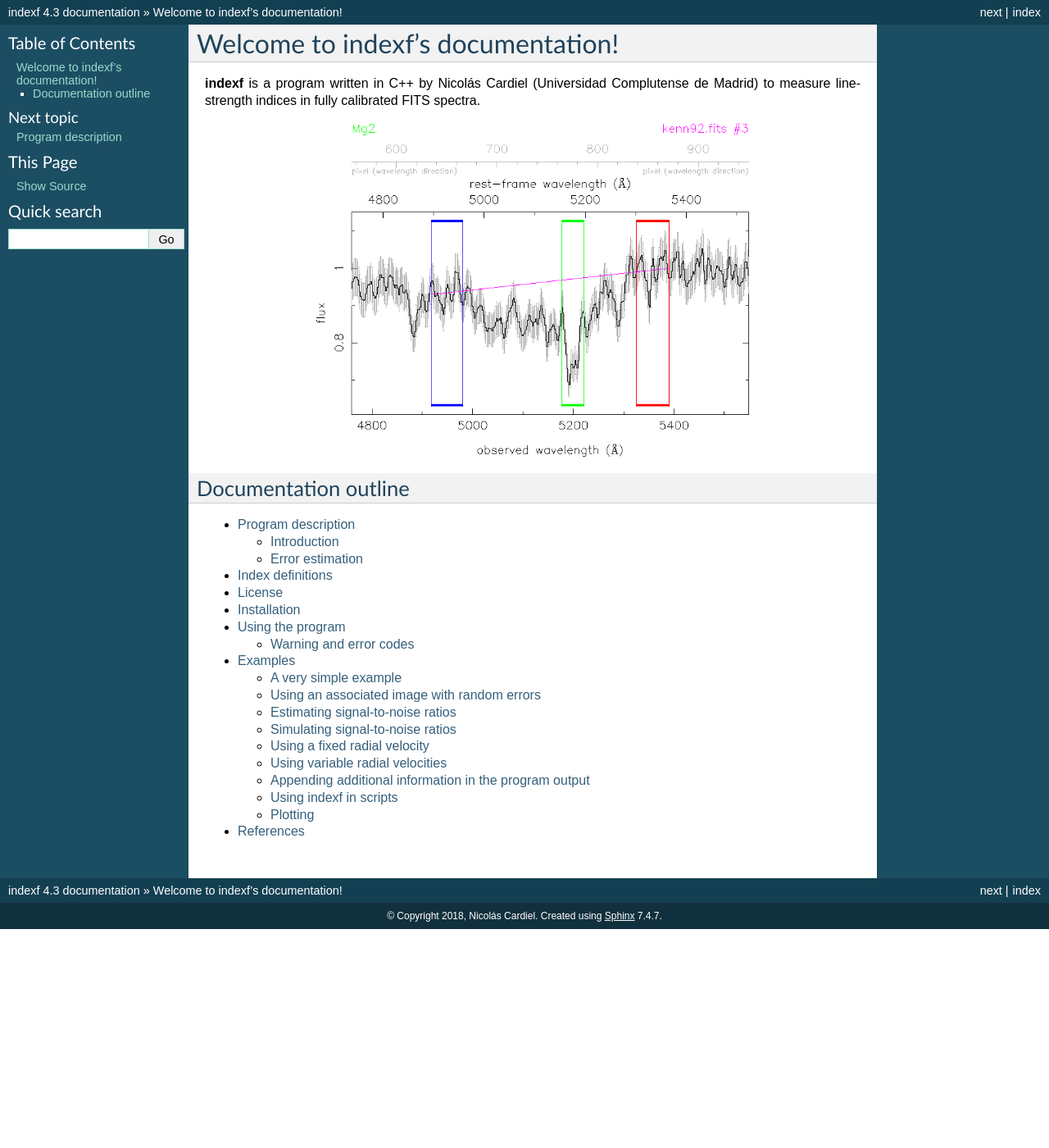
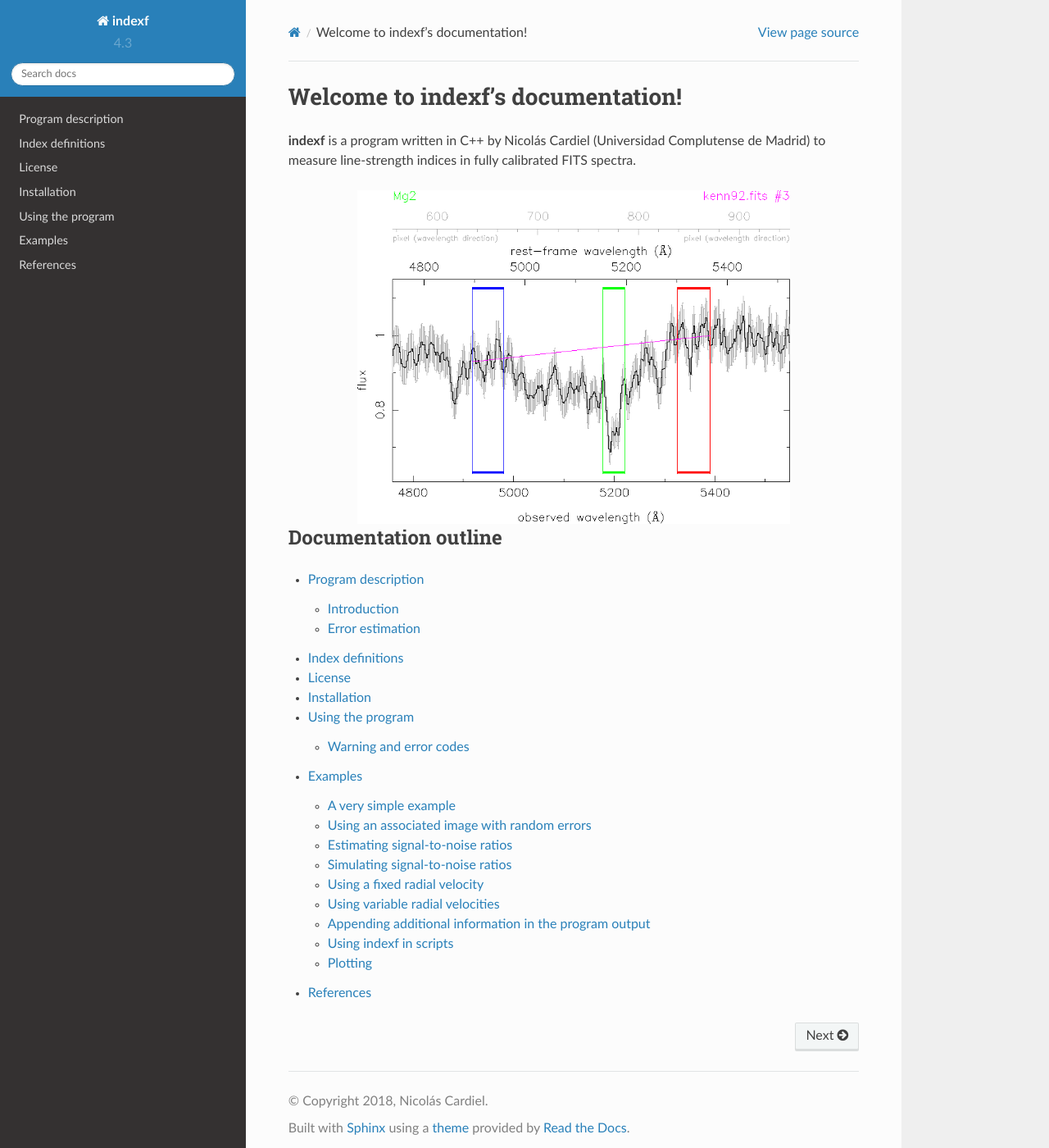
Before and after one commit to nicocardiel/indexf, a Sphinx documentation site: the page built from docs/index.rst, in a window 1280 px wide and 1400 px high. Shown: the whole window at 82% size. Built offline with Sphinx 7.4.7 and the Read the Docs theme 2.0.0, drawn with Linux system fonts in a browser that asks for light colours; formulas are drawn with MathJax 3.

Commit message:
Make use of Read the Docs Sphinx theme for documentation

```diff
--- a/docs/conf.py
+++ b/docs/conf.py
@@ -32,7 +32,7 @@
 extensions = ['sphinxcontrib.bibtex', 'sphinx.ext.autodoc',
               'sphinx.ext.doctest', 'sphinx.ext.imgmath',
               'sphinx.ext.coverage', 'sphinx.ext.intersphinx',
-              'sphinx.ext.napoleon']
+              'sphinx.ext.napoleon', 'sphinx_rtd_theme']
 
 bibtex_bibfiles = ["references.bib"]
 
@@ -71,7 +71,7 @@ release = u'4.3'
 #
 # This is also used if you do content translation via gettext catalogs.
 # Usually you set "language" from the command line for these cases.
-language = None
+language = 'en'
 
 # There are two options for replacing |today|: either, you set today to some
 # non-false value, then it is used:
@@ -125,7 +125,8 @@ todo_include_todos = False
 # a list of builtin themes.
 #
 #html_theme = 'alabaster'
-html_theme = 'default'
+#html_theme = 'default'
+html_theme = 'sphinx_rtd_theme'
 
 # Theme options are theme-specific and customize the look and feel of a theme
 # further.  For a list of options available for each theme, see the
```
Also changed, not shown: .readthedocs.yaml (added).
